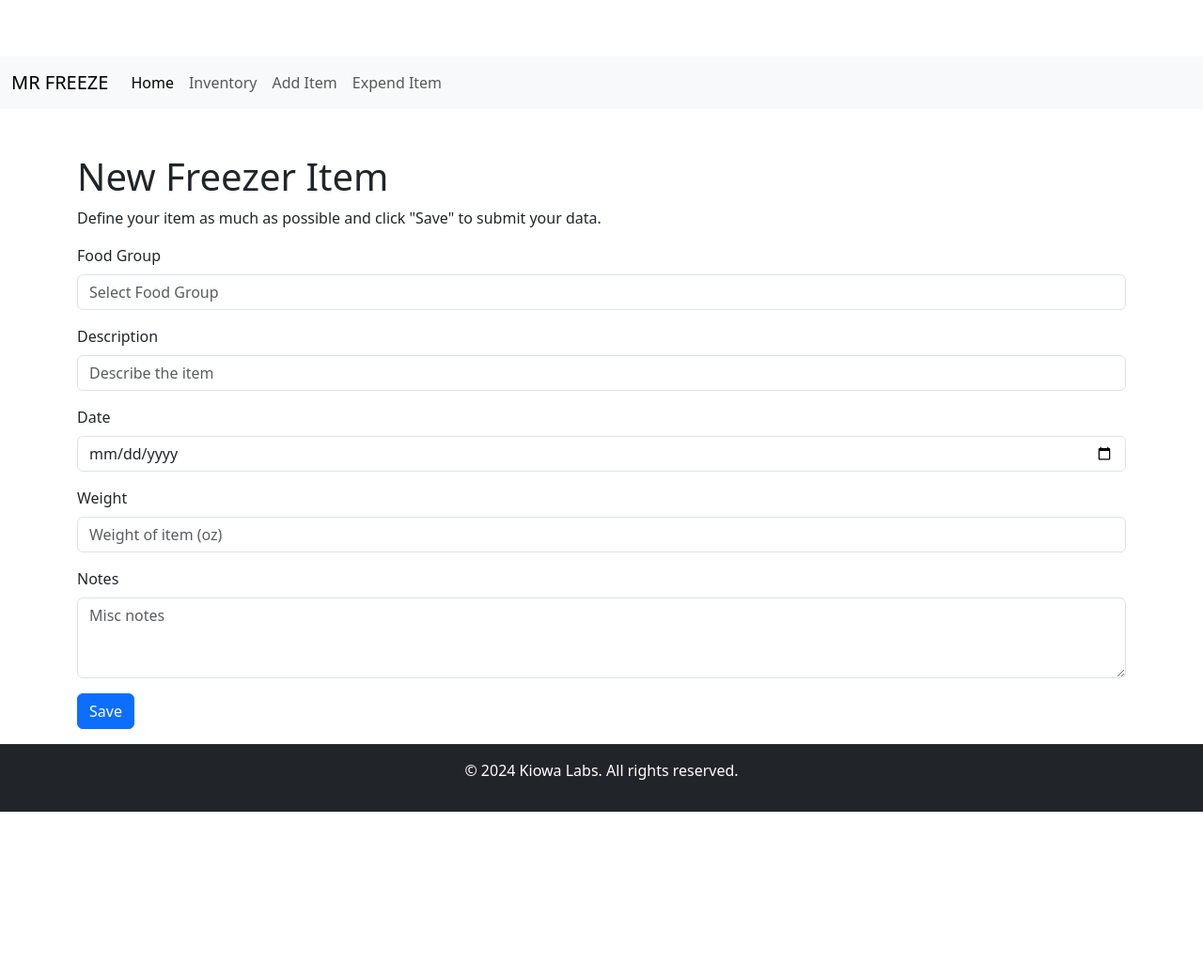
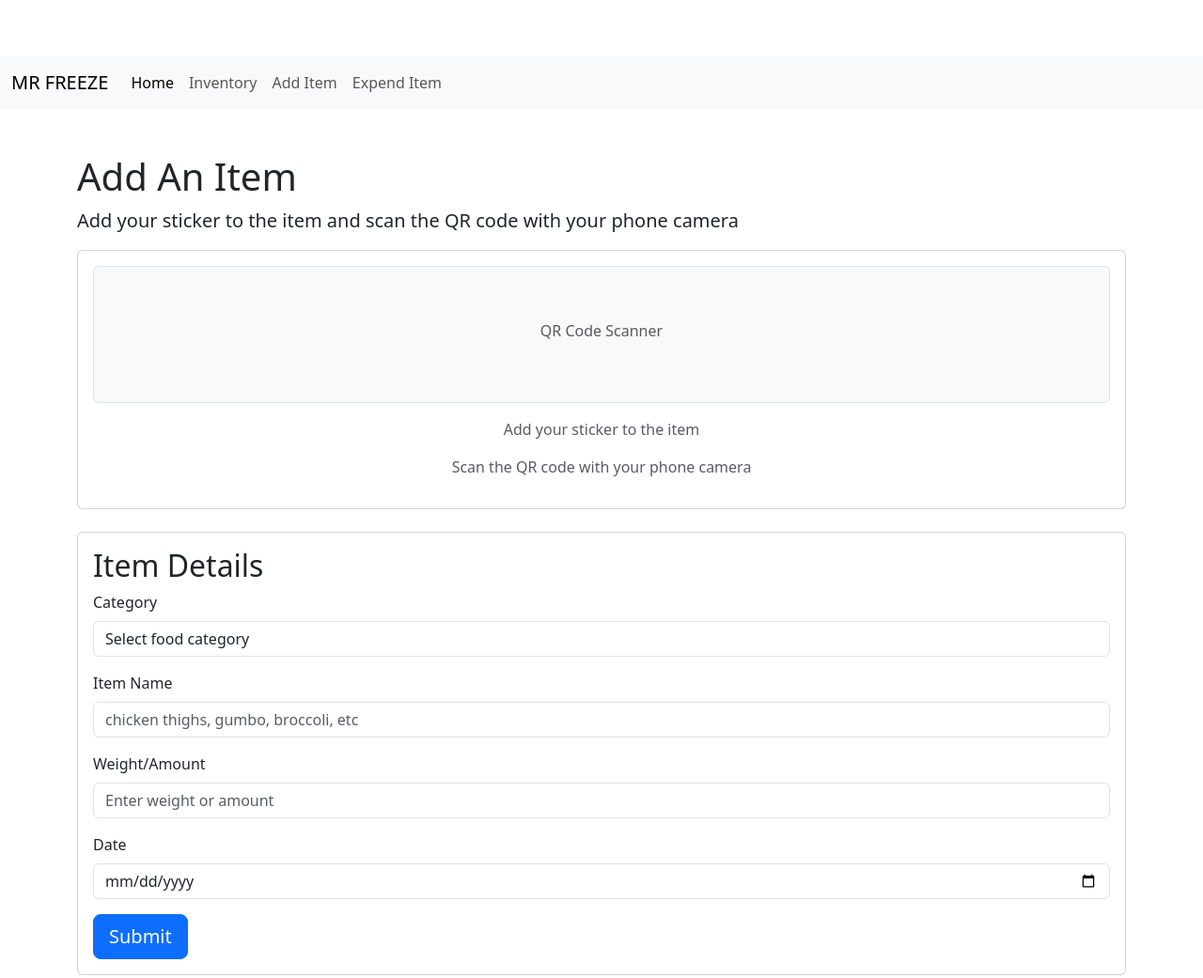
Before and after one commit to FaithKauwe/mr-freeze-inventory-FE, a plain HTML site: page add_item.html in a window 1280 px wide. Shown: the top 1041 px of the page at 94% size. Before the commit the page ends 864 px from the top, so only its background shows below. Drawn offline with nearby package versions, Linux system fonts and the light colour scheme.

Commit message:
AddItem populates input into a feedback for user, LH score 100

```diff
--- a/add_item.html
+++ b/add_item.html
@@ -41,44 +41,72 @@
     </div>
   </nav>
 
-  <!-- Content Section -->
+  <!-- Main Content -->
+  <main id="main-content">
     <div class="container mt-5">
-    <h1>New Freezer Item</h1>
-    <p>Define your item as much as possible and click "Save" to submit your data.</p>
+      <h1>Add An Item</h1>
+      <p class="lead">Add your sticker to the item and scan the QR code with your phone camera</p>
 
-    <!-- Form -->
+      <!-- QR Code Section -->
+      <div class="row mb-4">
+        <div class="col-12 text-center">
+          <div class="card">
+            <div class="card-body">
+              <div class="mb-3">
+                <!-- Placeholder for QR code scanner -->
+                <div class="bg-light border rounded p-5 mb-3">
+                  <i class="fas fa-qrcode fa-3x text-muted"></i>
+                  <p class="text-muted mt-2">QR Code Scanner</p>
+                </div>
+              </div>
+              <p class="text-muted">Add your sticker to the item</p>
+              <p class="text-muted">Scan the QR code with your phone camera</p>
+            </div>
+          </div>
+        </div>
+      </div>
+
+      <!-- Form Section -->
+      <div class="card">
+        <div class="card-body">
+          <h2>Item Details</h2>
           <form id="userForm">
               <div class="mb-3">
-            <label for="foodGroup" class="form-label">Food Group</label>
-            <input type="text" class="form-control" id="foodGroup" placeholder="Select Food Group" required>
+                  <label for="category" class="form-label">Category</label>
+                  <select class="form-control" id="category" required>
+                      <option value="">Select food category</option>
+                      <option value="meats">Meats</option>
+                      <option value="seafood">Seafood</option>
+                      <option value="frozen-meals">Frozen Meals</option>
+                      <option value="vegetables">Vegetables</option>
+                      <option value="other">Other</option>
+                  </select>
               </div>
 
               <div class="mb-3">
-            <label for="description" class="form-label">Description</label>
-            <input type="text" class="form-control" id="description" placeholder="Describe the item" required>
+                  <label for="itemName" class="form-label">Item Name</label>
+                  <input type="text" class="form-control" id="itemName" placeholder="chicken thighs, gumbo, broccoli, etc" required>
+              </div>
+
+              <div class="mb-3">
+                  <label for="weight" class="form-label">Weight/Amount</label>
+                  <input type="text" class="form-control" id="weight" placeholder="Enter weight or amount" required>
               </div>
 
               <div class="mb-3">
                   <label for="date" class="form-label">Date</label>
-            <input type="date" class="form-control" id="date" placeholder="Date of freeze" required>
+                  <input type="date" class="form-control" id="date" required>
               </div>
 
-        <div class="mb-3">
-            <label for="weight" class="form-label">Weight</label>
-            <input type="text" class="form-control" id="weight" placeholder="Weight of item (oz)" required>
+              <button type="submit" class="btn btn-primary btn-lg">Submit</button>
+          </form>
         </div>
-
-        <div class="mb-3">
-            <label for="notes" class="form-label">Notes</label>
-            <textarea class="form-control" id="notes" rows="3" placeholder="Misc notes" required></textarea>
       </div>
-
-        <button type="submit" class="btn btn-primary">Save</button>
-    </form>
 
       <!-- Feedback Message -->
       <div id="feedbackMessage" class="mt-3"></div>
     </div>
+  </main>
 
 <script>
     // JavaScript to handle form submission and display feedback
@@ -86,19 +114,18 @@
         event.preventDefault();  // Prevent default form submission behavior
 
         // Get form field values
-        var foodGroup = document.getElementById('foodGroup').value;
-        var description = document.getElementById('description').value;
+        var category = document.getElementById('category').value;
+        var itemName = document.getElementById('itemName').value;
         var date = document.getElementById('date').value;
         var weight = document.getElementById('weight').value;
-        var notes = document.getElementById('notes').value;
 
         // Display feedback message
         var feedbackMessage = `
             <h4>Form Submitted Successfully!</h4>
-            <p><strong>Food Group:</strong> ${foodGroup}</p>
-            <p><strong>Description:</strong> ${description}</p>
+            <p><strong>Category:</strong> ${category}</p>
+            <p><strong>Item Name:</strong> ${itemName}</p>
             <p><strong>Date:</strong> ${date}</p>
-            <p><strong>Weight:</strong> ${weight}</p>
+            <p><strong>Weight/Amount:</strong> ${weight}</p>
         `;
 
         document.getElementById('feedbackMessage').innerHTML = feedbackMessage;
```
Lines whose indentation alone changed are shown as unchanged.
